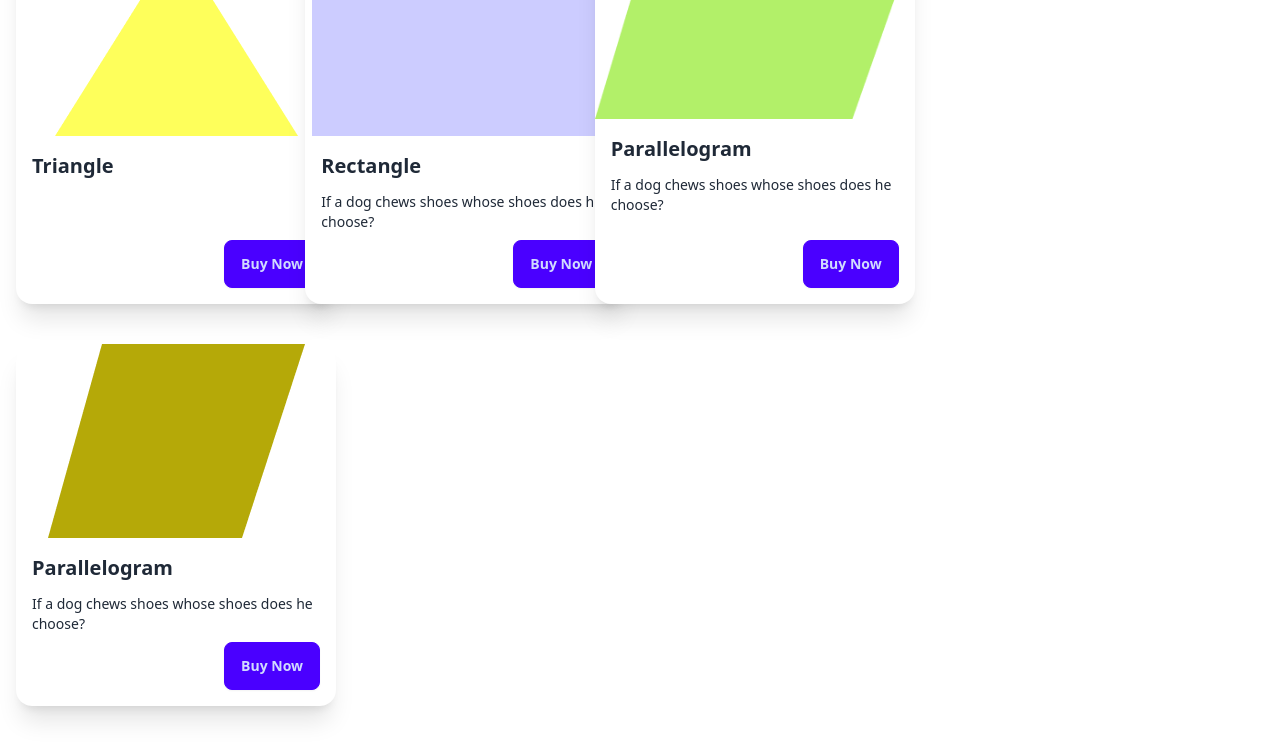
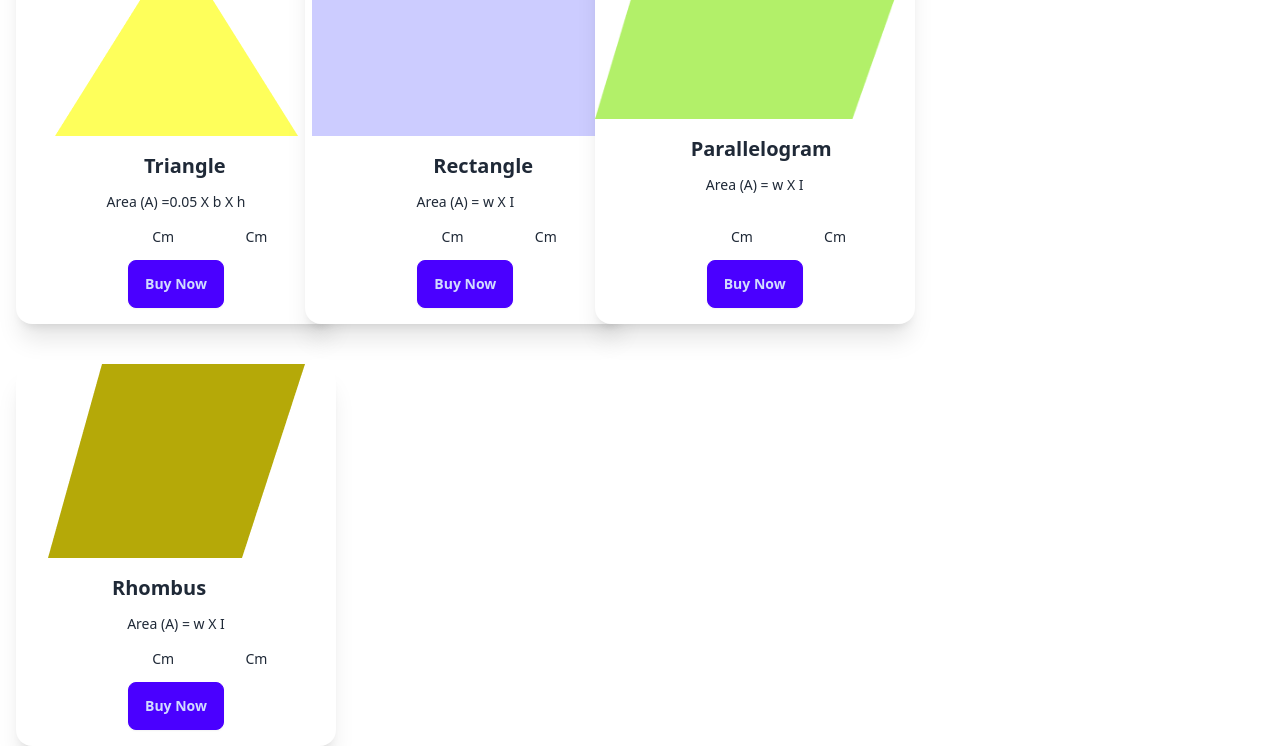
Before and after one commit to SabbirReturn/js-projects-repo, a plain HTML site: page geometry-genius/index.html in a window 1280 px wide. Shown: the part 58-804 px from the top of the page. Drawn offline with nearby package versions, Linux system fonts and the light colour scheme.

Commit message:
create input file

```diff
--- a/geometry-genius/index.html
+++ b/geometry-genius/index.html
@@ -23,10 +23,16 @@
                             src="images/triangle.png"
                             alt="triangle" />
                         </figure>
-                        <div class="card-body">
-                          <h2 class="card-title">Triangle</h2>
-                          <p></p>
-                          <div class="card-actions justify-end">
+                        <div class="card-body text-center">
+                          <h2 class="card-title pl-32 md:pl-28">Triangle</h2>
+                          <p>Area (A) =0.05 X b X h</p>
+                          <div>
+                            <input class="w-16 h-8 rounded-lg" type="number" name="" id="">
+                          <span>Cm</span>
+                          <input class="w-16 h-8 rounded-lg" type="number" name="" id="">
+                          <span>Cm</span>
+                          </div>
+                          <div class="card-actions justify-center">
                             <button class="btn btn-primary">Buy Now</button>
                           </div>
                         </div>
@@ -37,10 +43,16 @@
                             src="images/rectangle.png"
                             alt="rectangle" />
                         </figure>
-                        <div class="card-body">
-                          <h2 class="card-title">Rectangle</h2>
-                          <p>If a dog chews shoes whose shoes does he choose?</p>
-                          <div class="card-actions justify-end">
+                        <div class="card-body text-center">
+                          <h2 class="card-title pl-32 md:pl-28">Rectangle</h2>
+                          <p>Area (A) = w X I</p>
+                          <div>
+                            <input class="w-16 h-8 rounded-lg" type="number" name="" id="">
+                            <span>Cm</span>
+                            <input class="w-16 h-8 rounded-lg" type="number" name="" id="">
+                            <span>Cm</span>
+                          </div>
+                          <div class="card-actions justify-center">
                             <button class="btn btn-primary">Buy Now</button>
                           </div>
                         </div>
@@ -51,10 +63,16 @@
                             src="images/parallelogram.png"
                             alt="parallelogram" />
                         </figure>
-                        <div class="card-body">
-                          <h2 class="card-title">Parallelogram</h2>
-                          <p>If a dog chews shoes whose shoes does he choose?</p>
-                          <div class="card-actions justify-end">
+                        <div class="card-body text-center">
+                          <h2 class="card-title pl-32 md:pl-20">Parallelogram</h2>
+                          <p>Area (A) = w X I</p>
+                          <div>
+                            <input class="w-16 h-8 rounded-lg" type="number" name="" id="">
+                            <span>Cm</span>
+                            <input class="w-16 h-8 rounded-lg" type="number" name="" id="">
+                            <span>Cm</span>
+                          </div>
+                          <div class="card-actions justify-center">
                             <button class="btn btn-primary">Buy Now</button>
                           </div>
                         </div>
@@ -65,10 +83,16 @@
                             src="images/rhombus.png "
                             alt="rhombus" />
                         </figure>
-                        <div class="card-body">
-                          <h2 class="card-title">Parallelogram</h2>
-                          <p>If a dog chews shoes whose shoes does he choose?</p>
-                          <div class="card-actions justify-end">
+                        <div class="card-body text-center">
+                          <h2 class="card-title pl-32 md:pl-20">Rhombus   </h2>
+                          <p>Area (A) = w X I</p>
+                          <div>
+                            <input class="w-16 h-8 rounded-lg" type="number" name="" id="">
+                            <span>Cm</span>
+                            <input class="w-16 h-8 rounded-lg" type="number" name="" id="">
+                            <span>Cm</span>
+                          </div>
+                          <div class="card-actions justify-center">
                             <button class="btn btn-primary">Buy Now</button>
                           </div>
                         </div>
```
